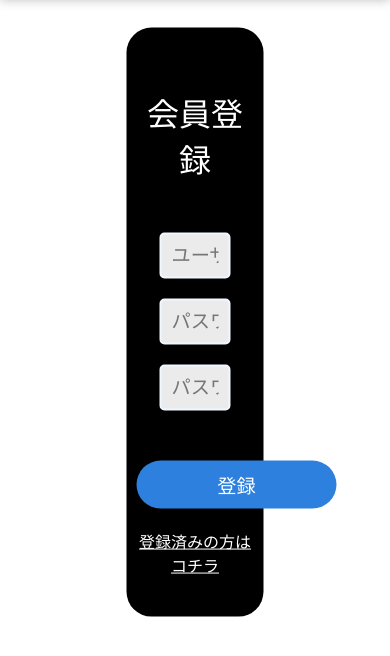
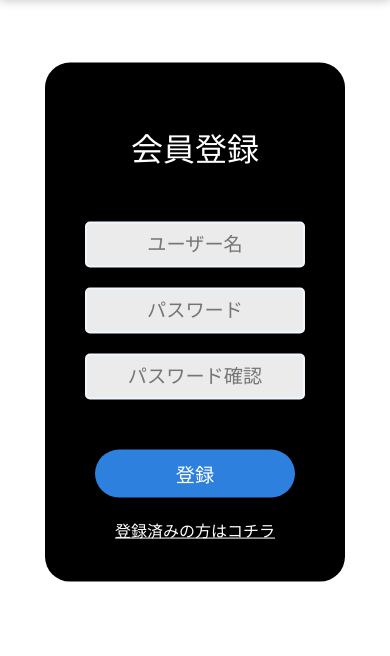
Before and after one commit to ReiSasajima/white-tshirt, a Flask app: page /register in a window 390 px wide. Shown: the part 100-756 px from the top of the page. Run offline with Flask 2, Linux system fonts and the light colour scheme; some libraries are stand-ins or nearby versions.

Commit message:
fixed login and register design for responsive'

```diff
--- a/static/css/register.css
+++ b/static/css/register.css
@@ -1,6 +1,6 @@
 form {
     text-align:center;
-    width:30%;
+    width:600px;
     padding: 40px 10px;
     position: absolute;
     top: 50%;
@@ -57,3 +57,11 @@ form h1 {
 .register-submit a {
     color:white;
 }
+@media screen and (max-width: 425px){
+    form{
+        width:280px;
+    }
+    .register-form input{
+        width: 70%;
+    }
+}
--- a/templates/login.html
+++ b/templates/login.html
@@ -18,8 +18,8 @@
   <div class="register-form">
     <input type="text" name="username" placeholder="ユーザー名">
     <input type="password" name="password" placeholder="パスワード">
+  </div>
 
-  </div>
   <div class="register-submit">
     <input id="submit" type="submit" value="ログイン">
     <a href="/register">会員登録はコチラ</a>
```
